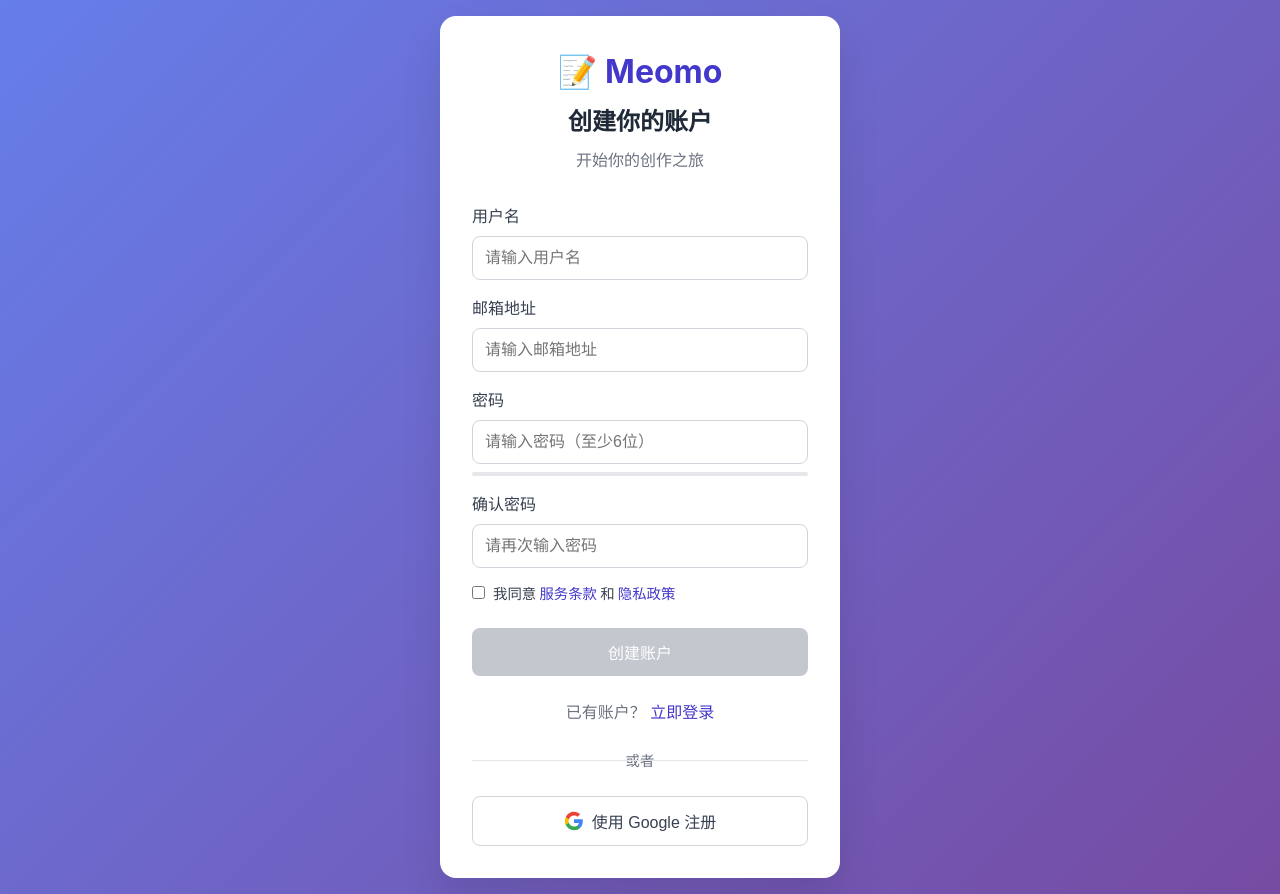
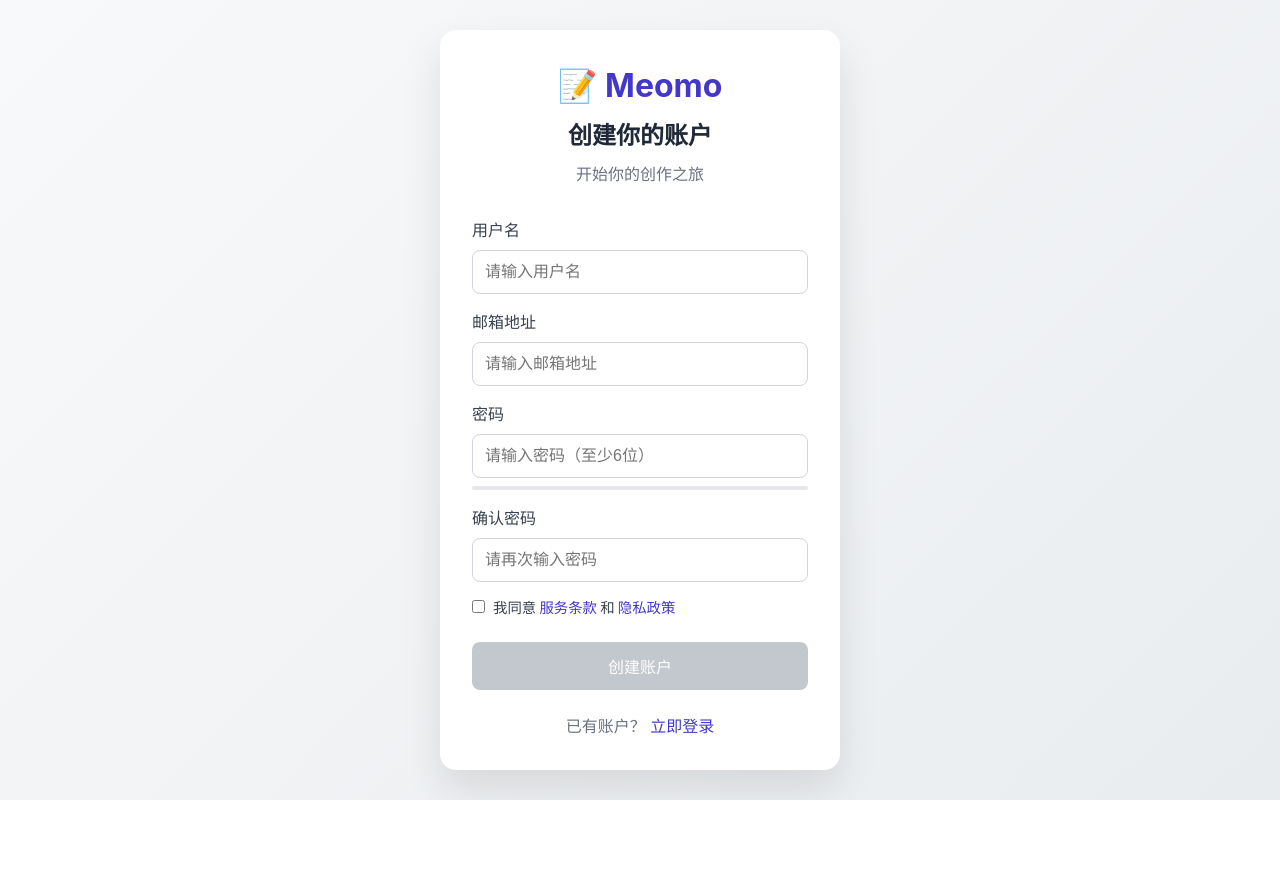
Before and after one commit to TheSorry404/Meomo, a Nuxt app: page /register in a window 1280 px wide. After the commit the page ends 800 px from the top, so only its background shows below. Built offline with nearby package versions, Linux system fonts and the light colour scheme.

Commit message:
Implement code changes to enhance functionality and improve performance

```diff
--- a/app/pages/login.vue
+++ b/app/pages/login.vue
@@ -63,7 +63,7 @@
           </p>
         </div>
 
-        <div class="divider">
+        <!-- <div class="divider">
           <span>或者</span>
         </div>
 
@@ -77,7 +77,7 @@
             </svg>
             使用 Google 登录
           </button>
-        </div>
+        </div> -->
       </div>
     </div>
   </div>
@@ -162,7 +162,7 @@
 <style scoped>
 .auth-page {
   min-height: 100vh;
-  background: linear-gradient(135deg, #667eea 0%, #764ba2 100%);
+  background: linear-gradient(135deg, #f8f9fa 0%, #e9ecef 100%);
   display: flex;
   align-items: center;
   justify-content: center;
--- a/app/pages/register.vue
+++ b/app/pages/register.vue
@@ -97,7 +97,7 @@
           </p>
         </div>
 
-        <div class="divider">
+        <!-- <div class="divider">
           <span>或者</span>
         </div>
 
@@ -111,7 +111,7 @@
             </svg>
             使用 Google 注册
           </button>
-        </div>
+        </div> -->
       </div>
     </div>
   </div>
@@ -229,7 +229,7 @@
 <style scoped>
 .auth-page {
   min-height: 100vh;
-  background: linear-gradient(135deg, #667eea 0%, #764ba2 100%);
+  background: linear-gradient(135deg, #f8f9fa 0%, #e9ecef 100%);
   display: flex;
   align-items: center;
   justify-content: center;
--- a/nuxt.config.ts
+++ b/nuxt.config.ts
@@ -9,8 +9,37 @@
   // 简化配置，先移除可能冲突的模块
   modules: [
     // 只保留最基础的模块
+    '@pinia/nuxt',
+    '@unocss/nuxt',
   ],
-
+  css: [
+    // AntD 样式（v4 可直接引入；如需定制主题用 less 配置）
+    // 'ant-design-vue/dist/antd.css',
+  ],
+  vite: {
+    // plugins: [
+    //   // 按需引入 AntD 组件
+    //   Components({
+    //     resolvers: [AntDesignVueResolver({ importStyle: 'css' })],
+    //   }),
+    //   AutoImport({
+    //     imports: ['vue', 'vue/macros', 'vue-router', 'pinia', 'vue-i18n'],
+    //     dts: true,
+    //   }),
+    // ],
+    // 如果你要用 less 定制 antd 主题：
+    // css: { preprocessorOptions: { less: { javascriptEnabled: true, modifyVars: { 'primary-color': '#1677ff' } } } }
+  },
+  runtimeConfig: {
+    apiBase: '',                // 私有（只在服务端）
+    public: { apiBase: '/api' } // 客户端可读；默认走本域代理
+  },
+  nitro: {
+    // 将 /api/* 代理到真正后端（开发期最省心；部署可配 Nginx/Platform 的映射）
+    routeRules: {
+      '/api/**': { proxy: { to: process.env.TARGET_API ?? 'http://localhost:3000/**' } }
+    }
+  },
   // 应用配置
   app: {
     head: {
```
Also changed, not shown: package.json (+8 -2 lines), 1 other file (tests, documents, lock files or other folders).
